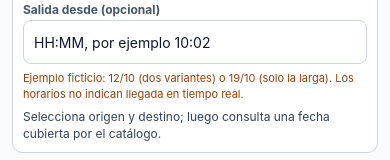
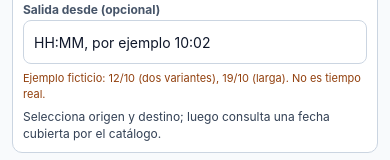
Before and after one commit to Jarzitop/ruta-colombia, a React Native app: screen / in a window 390 px wide. Both pictures are taken after a click on the button "Por fecha de servicio". Shown: the part 352-512 px from the top of the page. Built offline with nearby package versions, Linux system fonts and the light colour scheme.

Commit message:
feat(bogota): distinguish reviewed GTFS from synthetic fixtures and label approximate schedules

```diff
--- a/src/components/ScheduledTripPanel.tsx
+++ b/src/components/ScheduledTripPanel.tsx
@@ -10,6 +10,7 @@ import type { TransitDataset } from '../data/contract';
 interface Props {
   schedule: ScheduledCatalog | null;
   catalog: Pick<TransitDataset, 'stops'>;
+  isSynthetic: boolean;
   originStopId: string | null;
   destinationStopId: string | null;
   dateText: string;
@@ -38,7 +39,7 @@ function scheduleTime(raw: string, approximate: boolean): string {
 
 /** Local synthetic schedule only until rights/coverage are reviewed. */
 export function ScheduledTripPanel({
-  schedule, catalog, originStopId, destinationStopId, dateText, onChangeDateText,
+  schedule, catalog, isSynthetic, originStopId, destinationStopId, dateText, onChangeDateText,
   departureText, onChangeDepartureText, selectedTripId, onSelectCandidate, stopName,
 }: Props) {
   const [result, setResult] = useState<ScheduledResult | null>(null);
@@ -82,7 +83,9 @@ export function ScheduledTripPanel({
           style={[styles.button, !ready && styles.buttonDisabled]}
           disabled={!ready}
           accessibilityRole="button"
-          accessibilityLabel="Consultar programación ficticia para la fecha"
+          accessibilityLabel={isSynthetic
+            ? 'Consultar programación ficticia para la fecha'
+            : 'Consultar programación del GTFS en revisión para la fecha'}
           onPress={search}
         >
           <Text style={styles.buttonText}>Consultar</Text>
@@ -106,8 +109,11 @@ export function ScheduledTripPanel({
         />
       </View>
       <Text style={styles.note}>
-        Ejemplo ficticio: 12/10 (dos variantes) o 19/10 (solo la larga).
-        {' '}Los horarios no indican llegada en tiempo real.
+        {isSynthetic
+          ? 'Ejemplo ficticio: 12/10 (dos variantes), 19/10 (larga). No es tiempo real.'
+          : 'Bogotá: muestra GTFS real EN REVISIÓN, no apta como garantía de viaje. '
+            + 'Los horarios son PROGRAMADOS APROXIMADOS, no llegadas en tiempo real. '
+            + 'Los viajes solo cubren el periodo declarado del feed.'}
       </Text>
 
       {dateText.length > 0 && date === null && (
@@ -124,6 +130,7 @@ export function ScheduledTripPanel({
         <View style={styles.result} accessibilityLiveRegion="polite">
           <Text style={styles.title}>
             {result.candidates.length} viaje(s) programado(s) en esta muestra
+            {isSynthetic ? ' ficticia' : ' oficial en revisión'}
           </Text>
           {result.candidates.slice(0, 6).map((candidate, index) => {
             const pattern = schedule?.patterns.find((item) => item.id === candidate.patternId);
```
